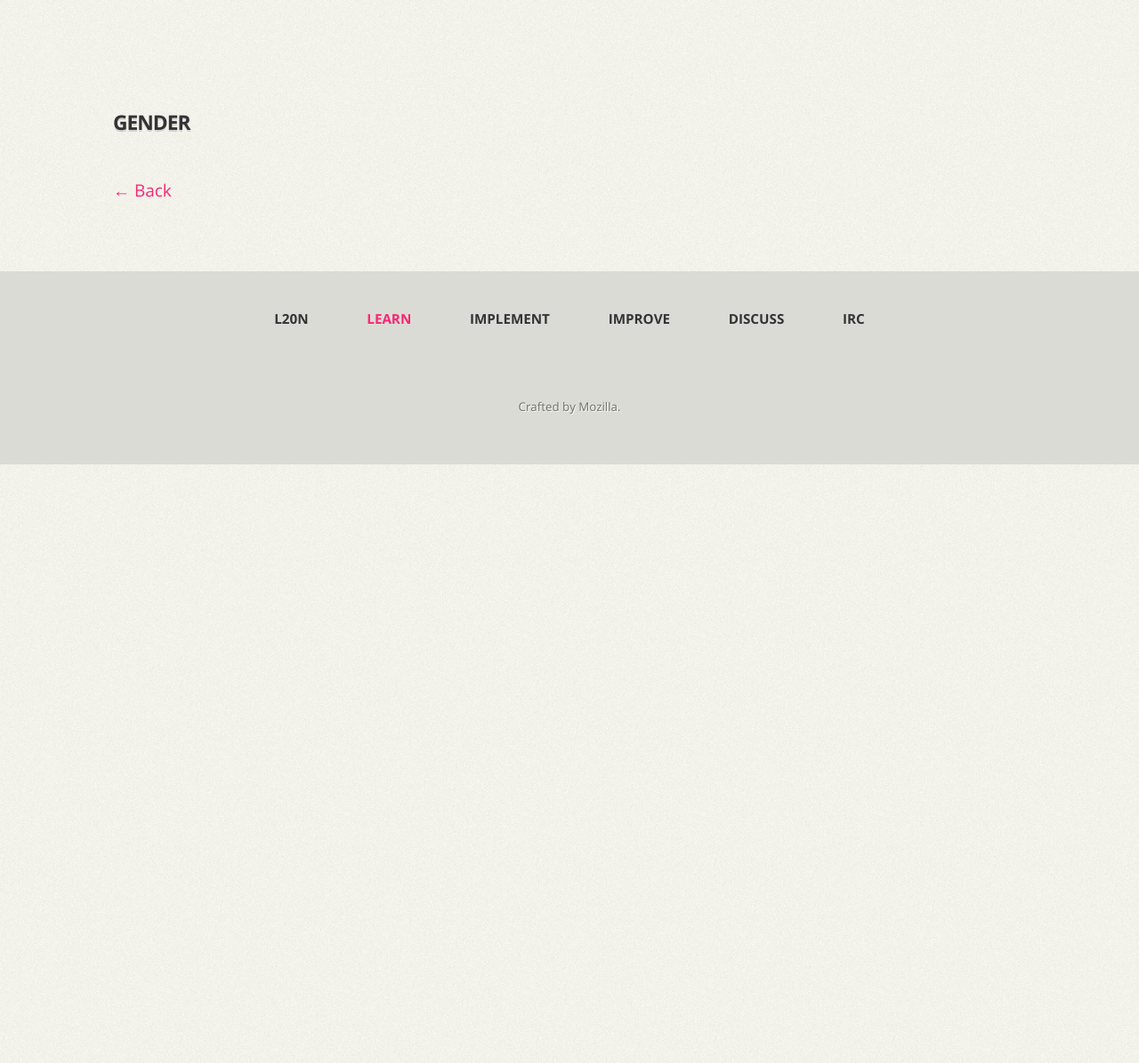
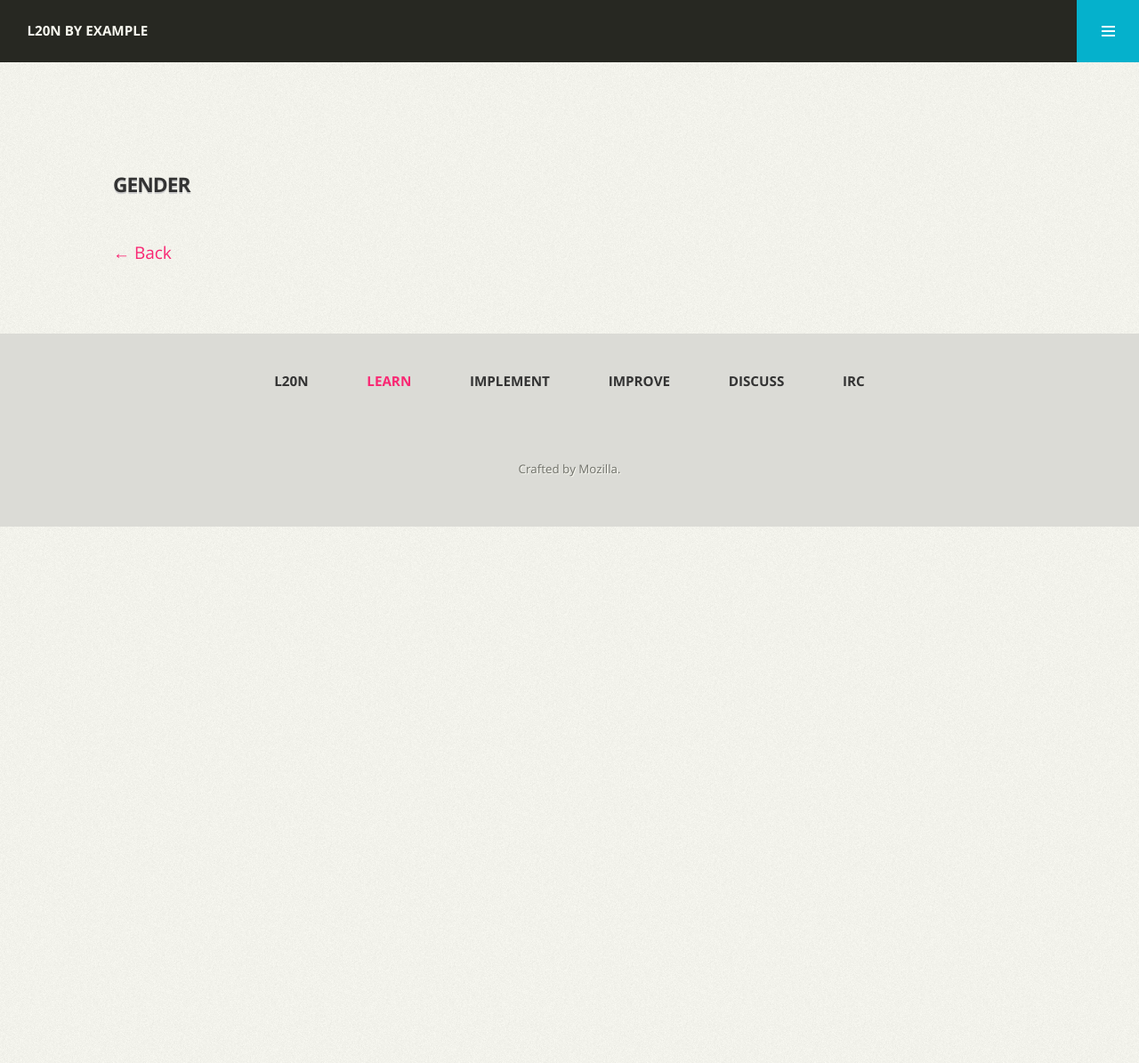
Before and after one commit to l20n/l20n.org, a Jekyll site: the page built from _posts/2012-07-18-gender.md, in a window 1280 px wide. Shown: the whole page at 89% size. Built offline with Jekyll 4.4.1, drawn with Linux system fonts in a browser that asks for light colours; nearby versions of some CDN libraries; before the commit the page ends 900 px from its top, so only the background shows below that.

Commit message:
Working /learn meni

```diff
--- a/css/main.css
+++ b/css/main.css
@@ -388,6 +388,10 @@ a.title {
     padding-top: 3em;
 }
 
+.learn .main > article {
+    padding-top: 2em;
+}
+
 .main .window {
     background: #3D3D3D;
     border: 1px solid #777777;
@@ -467,10 +471,6 @@ a.title {
     WIDE: Menu
    ============ */
 
-    .learn .header-container {
-        display: none;
-    }
-
     .mobile-container {
         float: none;
         display: inline-block;
@@ -515,6 +515,45 @@ a.title {
 
     footer nav a {
         border-bottom: none;
+    }
+
+    .learn {
+        overflow: hidden;
+        position: relative;
+    }
+
+    .learn .mobile-container {
+        float: left;
+    }
+
+    .learn .mobile-container a.title {
+        color: #F8F8F0;
+    }
+
+    .learn .mobile-container .toggle {
+        position: absolute;
+        right: 0;
+        display: block;
+        transition-duration: .25s;
+        transition-property: all;
+    }
+
+    .learn .header-container nav {
+        display: inline-block;
+        position: absolute;
+        right: -300px;
+        width: 300px;
+        transition-duration: .25s;
+        transition-property: all;
+        z-index: 100;
+    }
+
+    .learn .header-container.extended nav {
+        right: 0;
+    }
+
+    .learn .header-container.extended .toggle {
+        right: 300px;
     }
 
 /* ============
--- a/js/main.js
+++ b/js/main.js
@@ -1,5 +1,5 @@
 /* Menu */
 
 $('.toggle').click(function() {
-  $(this).parents('header').toggleClass('extended');
+  $(this).parents('.header-container').toggleClass('extended');
 });
```
